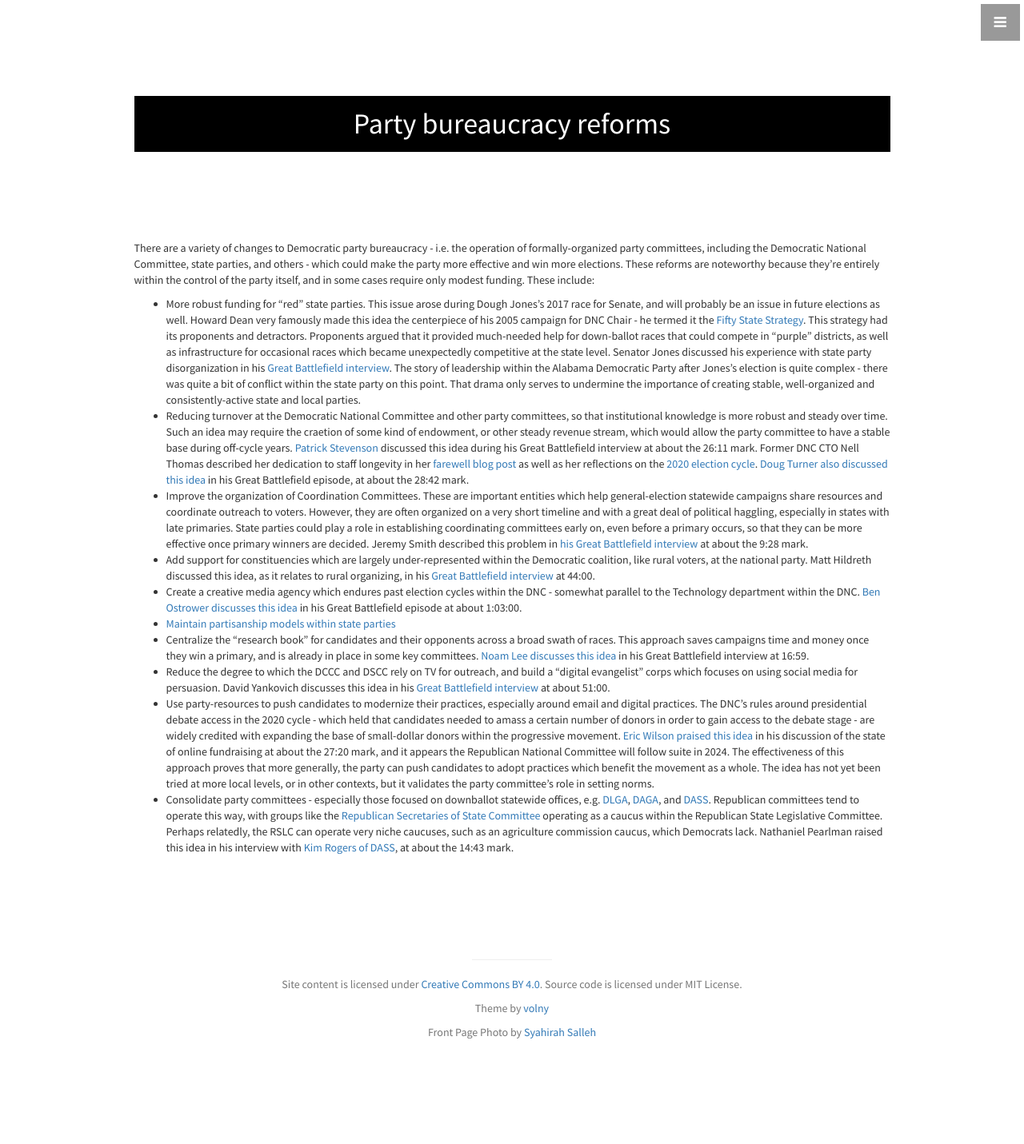
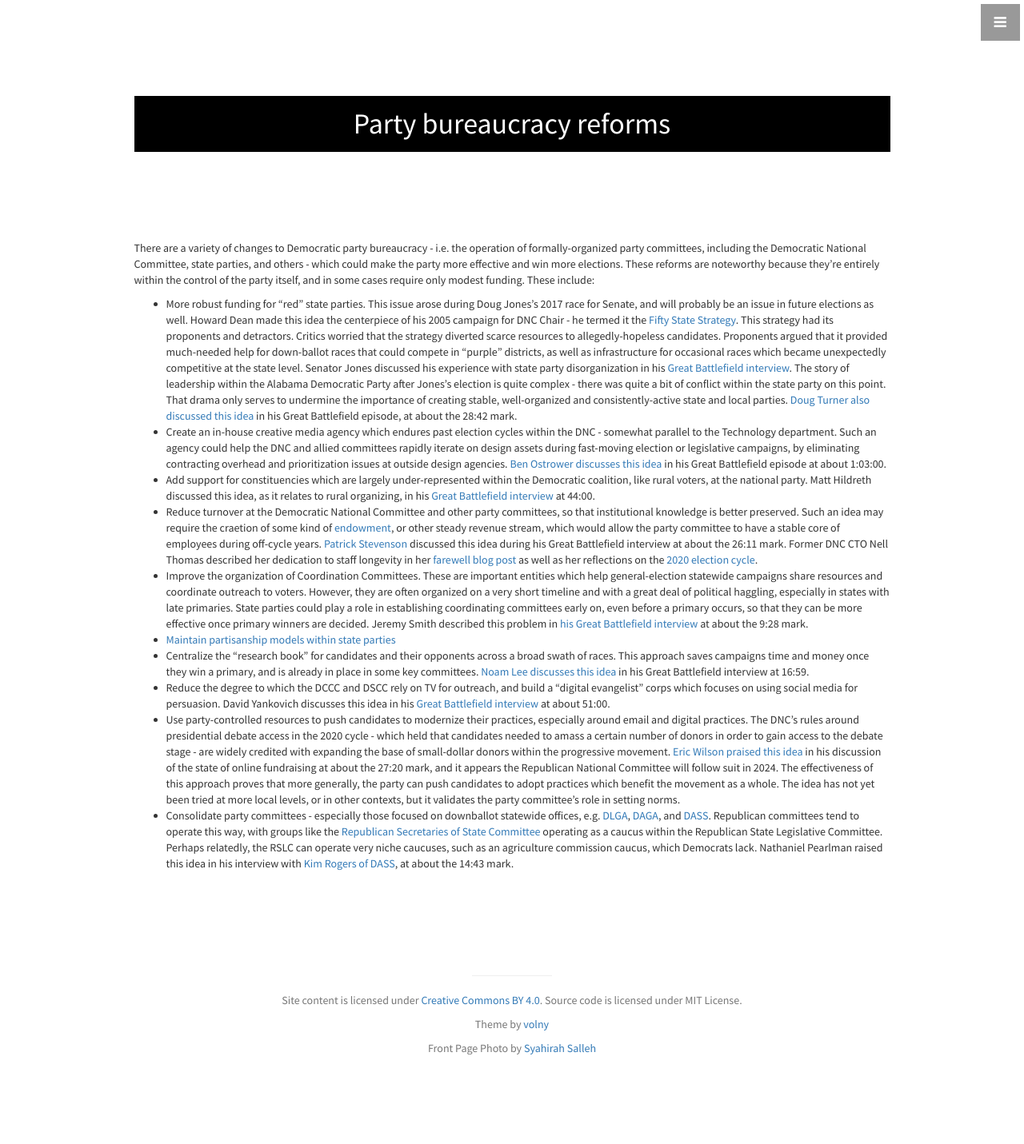
Before and after one commit to codehopelabs/codehopelabs.github.io, a Jekyll site: the page built from _ideas/party-bureaucracy-reforms.md, in a window 1280 px wide. Shown: the whole page at 80% size. Built offline with Jekyll 4.4.1, drawn with Linux system fonts in a browser that asks for light colours.

Commit message:
brush up some typos, rearrange list, move turner reference to top bullet
Signed-off-by: Shai Sachs <shaisachs@gmail.com>

```diff
--- a/_ideas/party-bureaucracy-reforms.md
+++ b/_ideas/party-bureaucracy-reforms.md
@@ -4,13 +4,13 @@ title: Party bureaucracy reforms
 
 There are a variety of changes to Democratic party bureaucracy - i.e. the operation of formally-organized party committees, including the Democratic National Committee, state parties, and others - which could make the party more effective and win more elections. These reforms are noteworthy because they're entirely within the control of the party itself, and in some cases require only modest funding. These include:
 
-* More robust funding for "red" state parties. This issue arose during Dough Jones's 2017 race for Senate, and will probably be an issue in future elections as well. Howard Dean very famously made this idea the centerpiece of his 2005 campaign for DNC Chair - he termed it the [Fifty State Strategy](https://democrats.org/the-50-state-strategy/). This strategy had its proponents and detractors. Proponents argued that it provided much-needed help for down-ballot races that could compete in "purple" districts, as well as infrastructure for occasional races which became unexpectedly competitive at the state level. Senator Jones discussed his experience with state party disorganization in his [Great Battlefield interview](https://www.resistancedashboard.com/node/1141). The story of leadership within the Alabama Democratic Party after Jones's election is quite complex - there was quite a bit of conflict within the state party on this point. That drama only serves to undermine the importance of creating stable, well-organized and consistently-active state and local parties.
-* Reducing turnover at the Democratic National Committee and other party committees, so that institutional knowledge is more robust and steady over time. Such an idea may require the craetion of some kind of endowment, or other steady revenue stream, which would allow the party committee to have a stable base during off-cycle years. [Patrick Stevenson](https://www.resistancedashboard.com/node/582) discussed this idea during his Great Battlefield interview at about the 26:11 mark. Former DNC CTO Nell Thomas described her dedication to staff longevity in her [farewell blog post](https://medium.com/democratictech/reflecting-on-dnc-tech-in-2022-597287f10d67) as well as her reflections on the [2020 election cycle](https://medium.com/democratictech/breaking-the-boom-and-bust-cycle-955643e48949). [Doug Turner also discussed this idea](https://www.resistancedashboard.com/node/1149) in his Great Battlefield episode, at about the 28:42 mark.
+* More robust funding for "red" state parties. This issue arose during Doug Jones's 2017 race for Senate, and will probably be an issue in future elections as well. Howard Dean made this idea the centerpiece of his 2005 campaign for DNC Chair - he termed it the [Fifty State Strategy](https://democrats.org/the-50-state-strategy/). This strategy had its proponents and detractors. Critics worried that the strategy diverted scarce resources to allegedly-hopeless candidates. Proponents argued that it provided much-needed help for down-ballot races that could compete in "purple" districts, as well as infrastructure for occasional races which became unexpectedly competitive at the state level. Senator Jones discussed his experience with state party disorganization in his [Great Battlefield interview](https://www.resistancedashboard.com/node/1141). The story of leadership within the Alabama Democratic Party after Jones's election is quite complex - there was quite a bit of conflict within the state party on this point. That drama only serves to undermine the importance of creating stable, well-organized and consistently-active state and local parties. [Doug Turner also discussed this idea](https://www.resistancedashboard.com/node/1149) in his Great Battlefield episode, at about the 28:42 mark.
+* Create an in-house creative media agency which endures past election cycles within the DNC - somewhat parallel to the Technology department. Such an agency could help the DNC and allied committees rapidly iterate on design assets during fast-moving election or legislative campaigns, by eliminating contracting overhead and prioritization issues at outside design agencies. [Ben Ostrower discusses this idea](https://www.resistancedashboard.com/node/1014) in his Great Battlefield episode at about 1:03:00.
+* Add support for constituencies which are largely under-represented within the Democratic coalition, like rural voters, at the national party. Matt Hildreth discussed this idea, as it relates to rural organizing, in his [Great Battlefield interview](https://www.resistancedashboard.com/node/979) at 44:00.
+* Reduce turnover at the Democratic National Committee and other party committees, so that institutional knowledge is better preserved. Such an idea may require the craetion of some kind of [endowment](https://codehopelabs.com/ideas/infrastructure-endowment.html), or other steady revenue stream, which would allow the party committee to have a stable core of employees during off-cycle years. [Patrick Stevenson](https://www.resistancedashboard.com/node/582) discussed this idea during his Great Battlefield interview at about the 26:11 mark. Former DNC CTO Nell Thomas described her dedication to staff longevity in her [farewell blog post](https://medium.com/democratictech/reflecting-on-dnc-tech-in-2022-597287f10d67) as well as her reflections on the [2020 election cycle](https://medium.com/democratictech/breaking-the-boom-and-bust-cycle-955643e48949).
 * Improve the organization of Coordination Committees. These are important entities which help general-election statewide campaigns share resources and coordinate outreach to voters. However, they are often organized on a very short timeline and with a great deal of political haggling, especially in states with late primaries. State parties could play a role in establishing coordinating committees early on, even before a primary occurs, so that they can be more effective once primary winners are decided. Jeremy Smith described this problem in [his Great Battlefield interview](https://www.resistancedashboard.com/node/805) at about the 9:28 mark.
-* Add support for constituencies which are largely under-represented within the Democratic coalition, like rural voters, at the national party. Matt Hildreth discussed this idea, as it relates to rural organizing, in his [Great Battlefield interview](https://www.resistancedashboard.com/node/979) at 44:00.
-* Create a creative media agency which endures past election cycles within the DNC - somewhat parallel to the Technology department within the DNC. [Ben Ostrower discusses this idea](https://www.resistancedashboard.com/node/1014) in his Great Battlefield episode at about 1:03:00.
 * [Maintain partisanship models within state parties](https://codehopelabs.com/ideas/state-party-partisanship-model.html)
 * Centralize the "research book" for candidates and their opponents across a broad swath of races. This approach saves campaigns time and money once they win a primary, and is already in place in some key committees. [Noam Lee discusses this idea](https://www.resistancedashboard.com/node/1128) in his Great Battlefield interview at 16:59.
 * Reduce the degree to which the DCCC and DSCC rely on TV for outreach, and build a "digital evangelist" corps which focuses on using social media for persuasion. David Yankovich discusses this idea in his [Great Battlefield interview](https://www.resistancedashboard.com/node/1109) at about 51:00.
-* Use party-resources to push candidates to modernize their practices, especially around email and digital practices. The DNC's rules around presidential debate access in the 2020 cycle - which held that candidates needed to amass a certain number of donors in order to gain access to the debate stage - are widely credited with expanding the base of small-dollar donors within the progressive movement. [Eric Wilson praised this idea](https://podcast.startupcaucus.com/1833138/11825937-conversation-the-state-of-online-campaign-fundraising) in his discussion of the state of online fundraising at about the 27:20 mark, and it appears the Republican National Committee will follow suite in 2024. The effectiveness of this approach proves that more generally, the party can push candidates to adopt practices which benefit the movement as a whole. The idea has not yet been tried at more local levels, or in other contexts, but it validates the party committee's role in setting norms.
+* Use party-controlled resources to push candidates to modernize their practices, especially around email and digital practices. The DNC's rules around presidential debate access in the 2020 cycle - which held that candidates needed to amass a certain number of donors in order to gain access to the debate stage - are widely credited with expanding the base of small-dollar donors within the progressive movement. [Eric Wilson praised this idea](https://podcast.startupcaucus.com/1833138/11825937-conversation-the-state-of-online-campaign-fundraising) in his discussion of the state of online fundraising at about the 27:20 mark, and it appears the Republican National Committee will follow suit in 2024. The effectiveness of this approach proves that more generally, the party can push candidates to adopt practices which benefit the movement as a whole. The idea has not yet been tried at more local levels, or in other contexts, but it validates the party committee's role in setting norms.
 * Consolidate party committees - especially those focused on downballot statewide offices, e.g. [DLGA](https://demlgs.org/), [DAGA](https://dems.ag/), and [DASS](https://demsofstate.org/). Republican committees tend to operate this way, with groups like the [Republican Secretaries of State Committee](https://www.rslc.gop/what-we-do/secretaries-of-state) operating as a caucus within the Republican State Legislative Committee. Perhaps relatedly, the RSLC can operate very niche caucuses, such as an agriculture commission caucus, which Democrats lack. Nathaniel Pearlman raised this idea in his interview with [Kim Rogers of DASS](https://www.resistancedashboard.com/node/908), at about the 14:43 mark.
```
